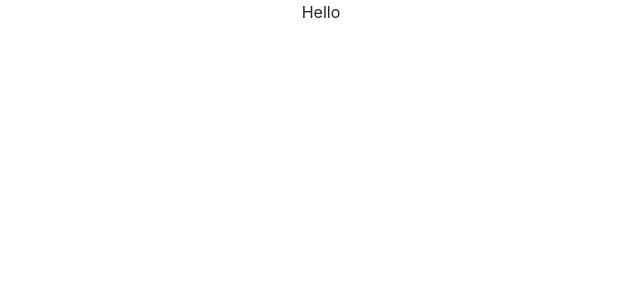
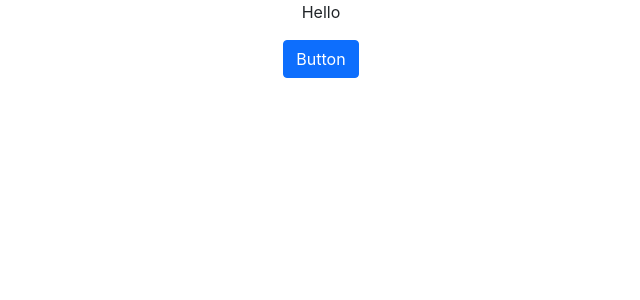
Before and after one commit to fabiolatc/dictionary-project, a React (Create React App) app: page / in a window 1280 px wide. Shown: the top 300 px of the page, without its empty margins (319-959 px from the left). Built offline with nearby package versions, Linux system fonts and the light colour scheme.

Commit message:
Update App.js

```diff
--- a/src/App.js
+++ b/src/App.js
@@ -5,6 +5,7 @@ function App() {
   return (
     <div className="App">
       <p>Hello</p>
+      <button className="btn btn-primary">Button</button>
     </div>
   );
 }
```
